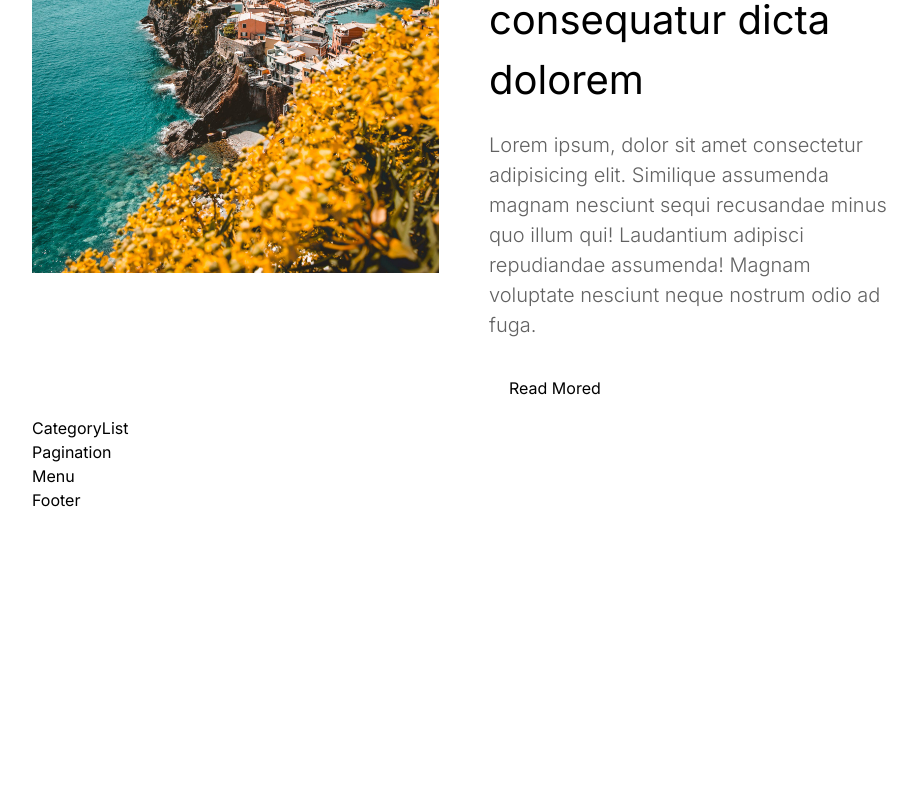
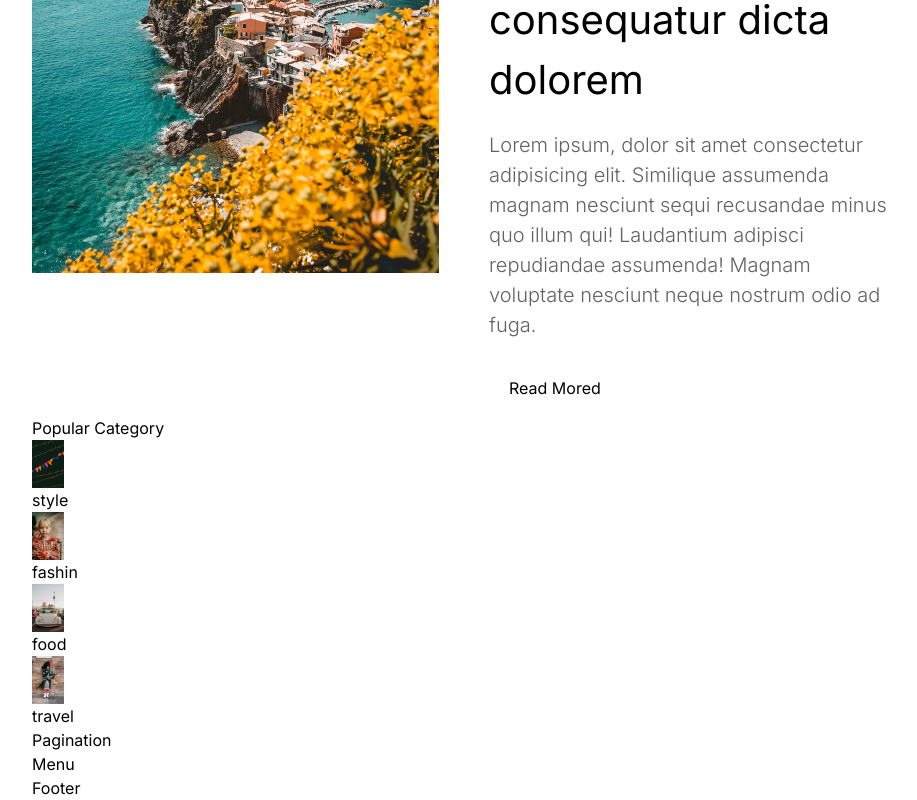
Before and after one commit to LuisArielRetanaHernadez/blog_mabi, a Next.js app: page / in a window 1280 px wide. Shown: the part 944-1744 px from the top of the page, without its empty margins (176-1093 px from the left). Before the commit the page ends 1456 px from the top, so only its background shows below. Built offline with nearby package versions, Linux system fonts and the light colour scheme.

Commit message:
creando la estructura del componente CategoryList

```diff
--- a/components/categoryList/CategoryList.tsx
+++ b/components/categoryList/CategoryList.tsx
@@ -1,6 +1,37 @@
+import Link from "next/link"
+
+import Image from "next/image"
+
+import style from "../../public/style.png"
+import fashion from "../../public/fashion.png"
+import food from "../../public/food.png"
+import travel from "../../public/travel.png"
+
+import styles from "./categoryList.module.css"
+
 const CategoryList = () => {
   return (
-    <div>CategoryList</div>
+    <div>
+      <h1>Popular Category</h1>
+      <div className={`${styles.category} ${styles.style}`}>
+        <Link href="/blog?cat=style">
+          <Image src={style} alt="imagen style" width={32} height={32} />
+          style
+        </Link>
+        <Link href="/blog?cat=style">
+          <Image src={fashion} alt="imagen style" width={32} height={32} />
+          fashin
+        </Link>
+        <Link href="/blog?cat=style">
+          <Image src={food} alt="imagen style" width={32} height={32} />
+          food
+        </Link>
+        <Link href="/blog?cat=style">
+          <Image src={travel} alt="imagen style" width={32} height={32} />
+          travel
+        </Link>
+      </div>
+    </div>
   )
 }
 
```
